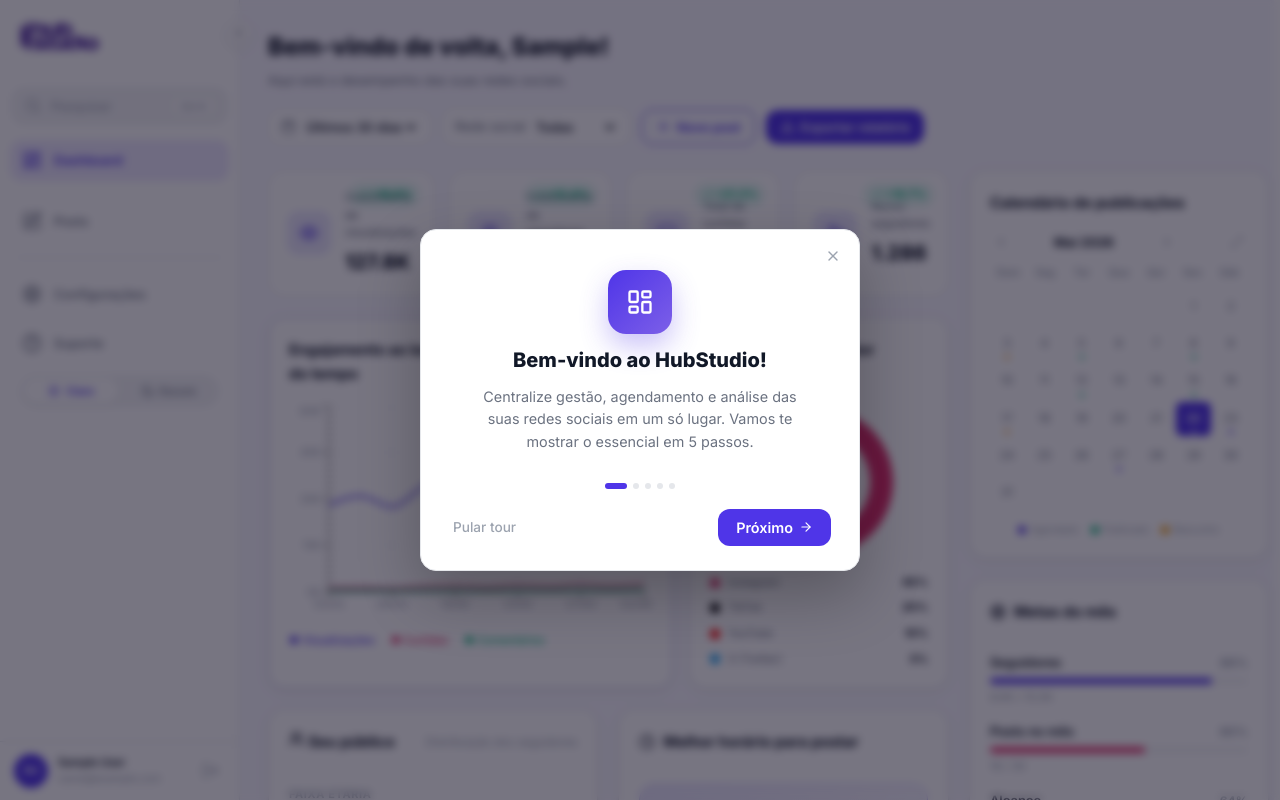
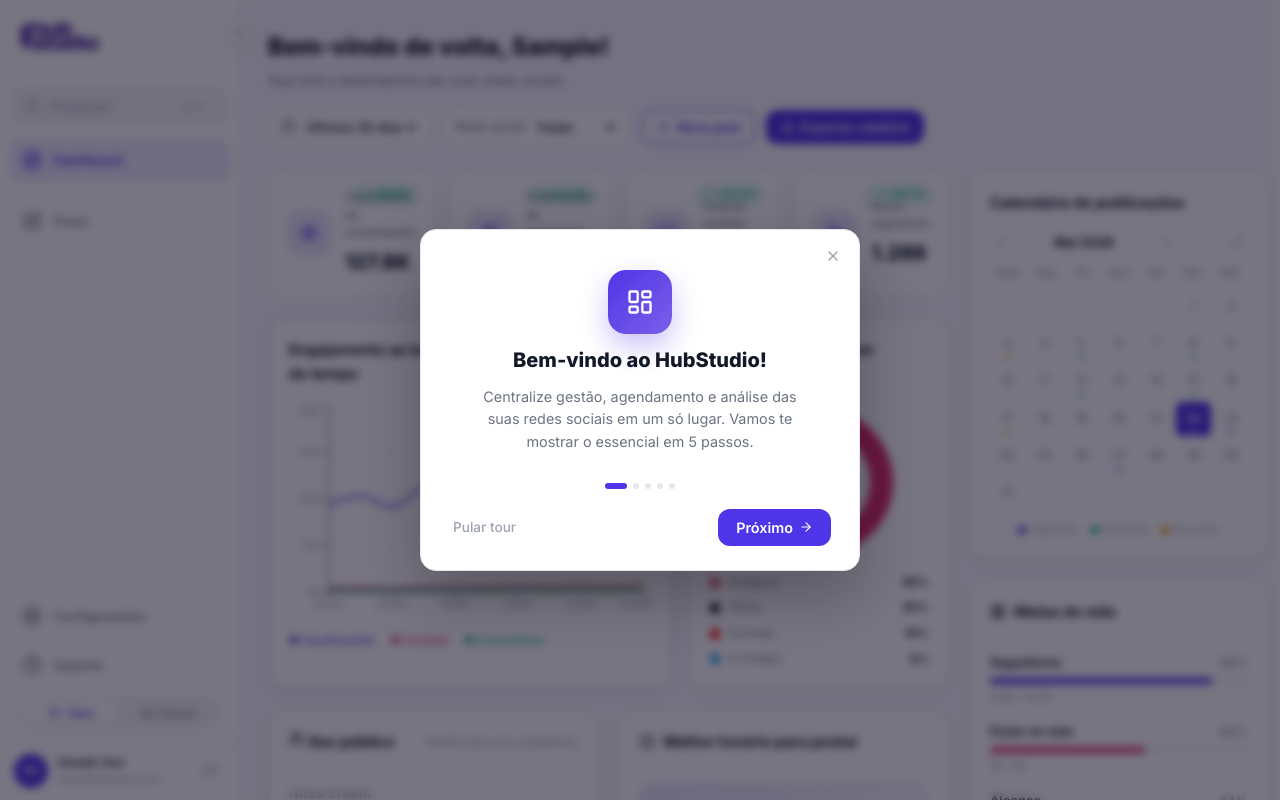
Before and after one commit to brenosemfreio/tcc, a React (Vite) app: page /dashboard in a window 1280 px wide. Shown: the top 800 px of the page. Built offline with nearby package versions, Linux system fonts and the light colour scheme; sample sign-in values are in the browser's storage.

Commit message:
chore: auto sync [Claude]

```diff
--- a/src/components/Sidebar/Sidebar.css
+++ b/src/components/Sidebar/Sidebar.css
@@ -133,10 +133,13 @@
   flex-direction: column;
   gap: 20px;
   padding: 8px 10px;
+  flex: 1;
 }
 
-/* Nav inferior fica logo abaixo da primária — não ocupa toda altura */
-.sidebar__nav--bottom { gap: 8px; }
+.sidebar__nav--bottom {
+  flex: 0;
+  gap: 8px;
+}
 
 /* Items */
 .sidebar__item {
@@ -239,9 +242,8 @@
   justify-content: center;
 }
 
-/* User — sempre na base da sidebar */
+/* User */
 .sidebar__user {
-  margin-top: auto;
   display: flex;
   align-items: center;
   gap: 10px;
```
